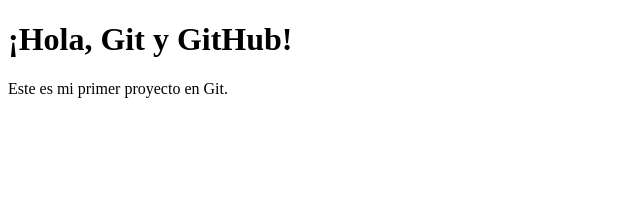
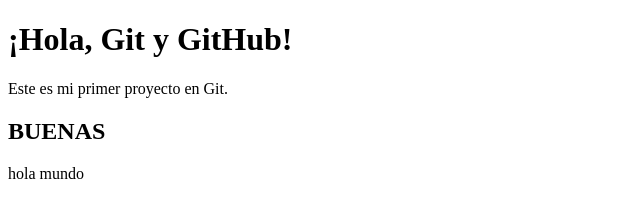
Before and after one commit to leonel15919/practica1, a plain HTML site: page index.html in a window 1280 px wide. Shown: the whole page, without its empty margins (0-640 px from the left). Drawn offline with Linux system fonts and the light colour scheme.

Commit message:
Update index.html
agregue un h2

```diff
--- a/index.html
+++ b/index.html
@@ -6,5 +6,8 @@
 <body>
     <h1>¡Hola, Git y GitHub!</h1>
     <p>Este es mi primer proyecto en Git.</p>
+    <H2>BUENAS</H2>
+
+    <p>hola mundo</p>
 </body>
 </html>
```
